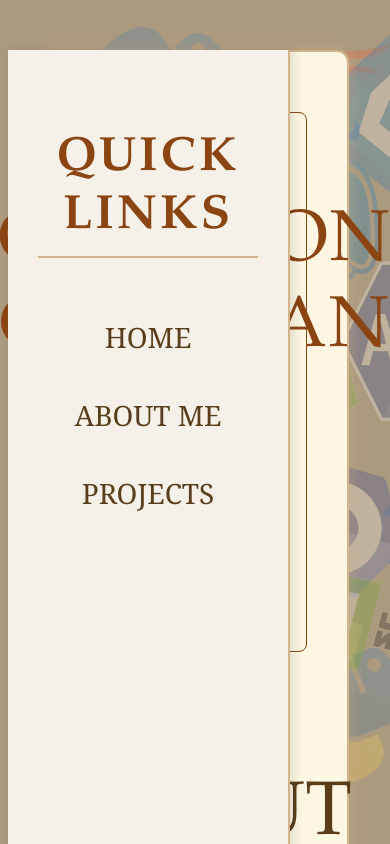
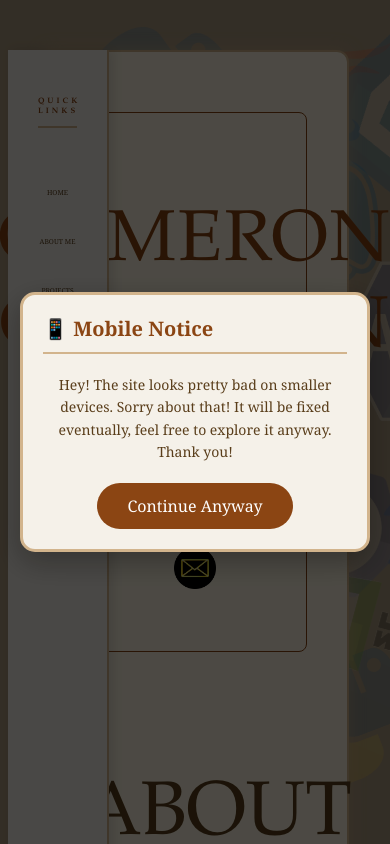
Before and after one commit to camcole04/cameroncoleman, a SvelteKit app: page / in a window 390 px wide. Shown: the top 844 px of the page. Built offline with nearby package versions, Linux system fonts and the light colour scheme; a web font is replaced by a local one.

Commit message:
implemented mobile modal and fixed sidebar

```diff
--- /dev/null
+++ b/src/lib/components/MobileModal.svelte
@@ -0,0 +1,181 @@
+<script>
+    import { onMount } from 'svelte';
+
+    let showModal = false;
+
+    onMount(() => {
+        // check if device is mobile based on screen width
+        const checkMobile = () => {
+            const isMobile = window.innerWidth <= 768;
+            if (isMobile) {
+                // check if user has already seen the modal
+                const hasSeenModal = false;//localStorage.getItem('mobileModalSeen');
+                if (!hasSeenModal) {
+                    showModal = true;
+                }
+            }
+        };
+
+        checkMobile();
+        window.addEventListener('resize', checkMobile);
+
+        return () => {
+            window.removeEventListener('resize', checkMobile);
+        };
+    });
+
+    function closeModal() {
+        showModal = false;
+        localStorage.setItem('mobileModalSeen', 'true');
+    }
+
+    function handleBackdropClick(event) {
+        if (event.target === event.currentTarget) {
+            closeModal();
+        }
+    }
+
+    function handleKeyDown(event) {
+        if (event.key === 'Escape' || event.key === 'Enter' || event.key === ' ') {
+            event.preventDefault();
+            closeModal();
+        }
+    }
+</script>
+
+{#if showModal}
+    <div
+        class="modal-backdrop"
+        role="dialog"
+        aria-modal="true"
+        aria-labelledby="modal-title"
+        on:click={handleBackdropClick}
+        on:keydown={handleKeyDown}
+        tabindex="-1"
+    >
+        <div class="modal-content">
+            <div class="modal-header">
+                <h2 id="modal-title">📱 Mobile Notice</h2>
+            </div>
+            <div class="modal-body">
+                <p>
+                    Hey! The site looks pretty bad on smaller devices. Sorry about that!
+                    It will be fixed eventually, feel free to explore it anyway.
+                    Thank you!
+                </p>
+            </div>
+            <div class="modal-footer">
+                <button class="continue-btn" on:click={closeModal}>
+                    Continue Anyway
+                </button>
+            </div>
+        </div>
+    </div>
+{/if}
+
+<style>
+    .modal-backdrop {
+        position: fixed;
+        top: 0;
+        left: 0;
+        width: 100%;
+        height: 100%;
+        background-color: rgba(0, 0, 0, 0.7);
+        display: flex;
+        justify-content: center;
+        align-items: center;
+        z-index: 1000;
+        animation: fadeIn 0.3s ease-in-out;
+    }
+
+    .modal-content {
+        background-color: #f5f1e9;
+        border-radius: 15px;
+        padding: 30px;
+        max-width: 90%;
+        width: 400px;
+        box-shadow: 0 10px 30px rgba(0, 0, 0, 0.3);
+        animation: slideIn 0.3s ease-out;
+        border: 3px solid #d2b48c;
+    }
+
+    .modal-header {
+        display: flex;
+        justify-content: space-between;
+        align-items: center;
+        margin-bottom: 20px;
+        border-bottom: 2px solid #d2b48c;
+        padding-bottom: 10px;
+    }
+
+    .modal-header h2 {
+        margin: 0;
+        color: #8b4513;
+        font-family: 'Georgia', serif;
+        font-size: 24px;
+    }
+
+    .modal-body {
+        margin-bottom: 20px;
+    }
+
+    .modal-body p {
+        margin: 0;
+        color: #5a3e1b;
+        font-family: 'Georgia', serif;
+        font-size: 16px;
+        line-height: 1.6;
+        text-align: center;
+    }
+
+    .modal-footer {
+        text-align: center;
+    }
+
+    .continue-btn {
+        background-color: #8b4513;
+        color: white;
+        border: none;
+        padding: 12px 30px;
+        border-radius: 25px;
+        font-family: 'Georgia', serif;
+        font-size: 16px;
+        cursor: pointer;
+        transition: background-color 0.3s ease;
+    }
+
+    @keyframes fadeIn {
+        from {
+            opacity: 0;
+        }
+        to {
+            opacity: 1;
+        }
+    }
+
+    @keyframes slideIn {
+        from {
+            transform: translateY(-50px);
+            opacity: 0;
+        }
+        to {
+            transform: translateY(0);
+            opacity: 1;
+        }
+    }
+
+    @media (max-width: 480px) {
+        .modal-content {
+            margin: 20px;
+            padding: 20px;
+        }
+
+        .modal-header h2 {
+            font-size: 20px;
+        }
+
+        .modal-body p {
+            font-size: 14px;
+        }
+    }
+</style>
--- a/src/routes/+layout.svelte
+++ b/src/routes/+layout.svelte
@@ -1,5 +1,6 @@
 <script>
 	import { onMount } from 'svelte';
+	import MobileModal from '$lib/components/MobileModal.svelte';
 
 	import assemblyLogo from '$lib/assets/language_logos/assembly.png';
 	import cLogo from '$lib/assets/language_logos/C.png';
@@ -103,6 +104,8 @@
 	{@render children()}
 </div>
 
+<MobileModal />
+
 <div class="background-logos">
 	{#each logoInstances as logo}
 		<img
@@ -124,7 +127,7 @@
         background-color: #f5f1e9; /* light cream */
         padding: 40px 30px;
         height: 100vh;
-        width: 220px;
+        width: 10vw;
         box-shadow: 4px 0 10px rgba(0,0,0,0.1);
         border-right: 2px solid #d2b48c; /* tan for border */
         font-family: 'Georgia', serif;
@@ -133,7 +136,8 @@
 
     .menu-header {
         font-family: 'Palatino Linotype', 'Book Antiqua', Palatino, serif;
-        font-size: 48px;
+        /* font-size: 48px; */
+		font-size: 2vw;
         color: #8b4513; /* brown */
         margin-bottom: 60px;
         text-align: center;
@@ -144,13 +148,24 @@
 
     .menu-link {
         font-family: 'Georgia', serif;
-        font-size: 28px;
+        /* font-size: 28px; */
+		font-size: 1.75vw;
         color: #5a3e1b; /* dark brown */
         text-decoration: none;
         margin-bottom: 30px;
         text-align: center;
         transition: color 0.3s ease;
     }
+
+	/* @container sidebar (max-width: 10vw) {
+		.menu-header {
+			font-size: 2vw;
+		}
+
+		.menu-link {
+			font-size: 3em;
+		}
+	} */
 
     .menu-link:hover {
         color: #a0522d; /* sienna */
```
Also changed, not shown: src/app.html (line endings or trailing spaces), 1 other file (tests, documents, lock files or other folders).
